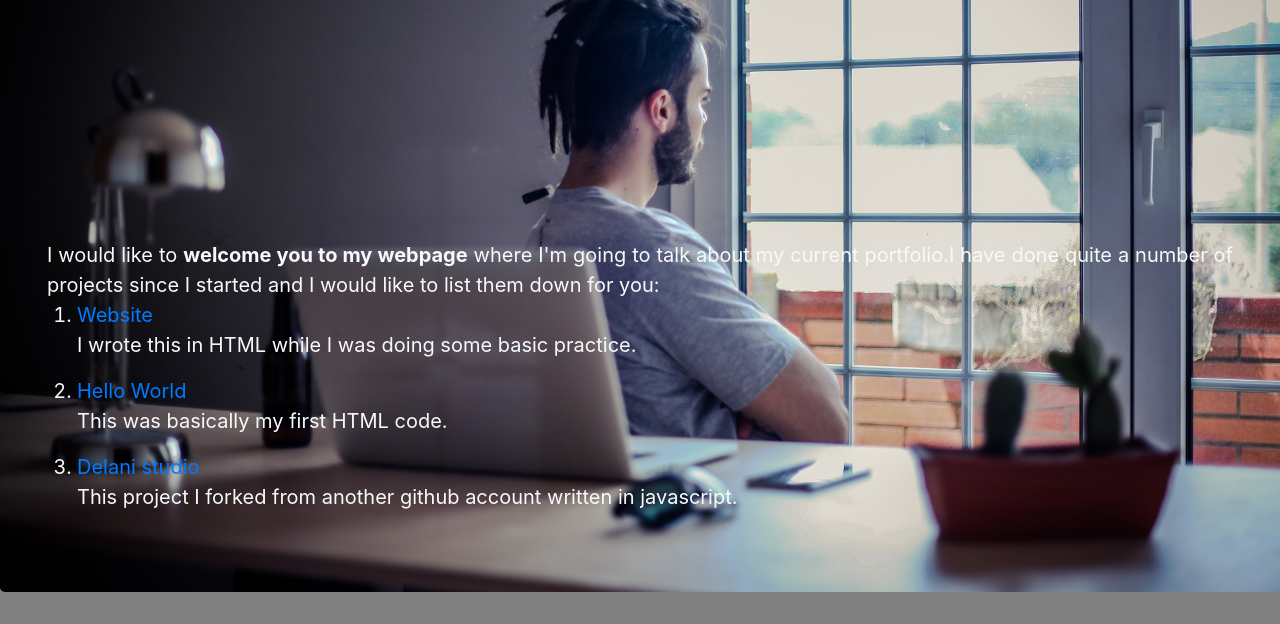
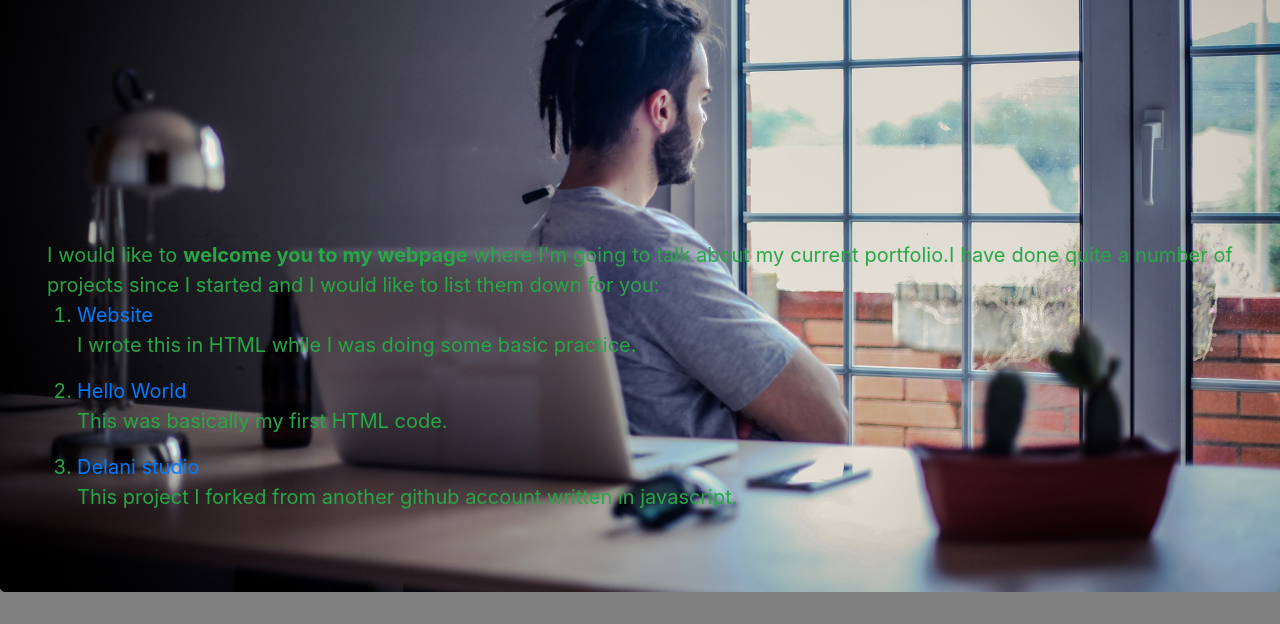
Before and after one commit to HandyWork1/Portfolio, a plain HTML site: page index.html in a window 1280 px wide. Shown: the part 216-840 px from the top of the page. Drawn offline with Linux system fonts and the light colour scheme.

Commit message:
changing font color

```diff
--- a/index.html
+++ b/index.html
@@ -9,7 +9,7 @@
   </head>
   <body>
     <div class="jumbotron background" style="height: 500px padding-top: 150px;">
-      <div class="text-light">
+      <div class="text-success">
         <h1>KHALIL'S PORTFOLIO</h1>
         <h1>WELCOME!</h1>
         <header>
```
